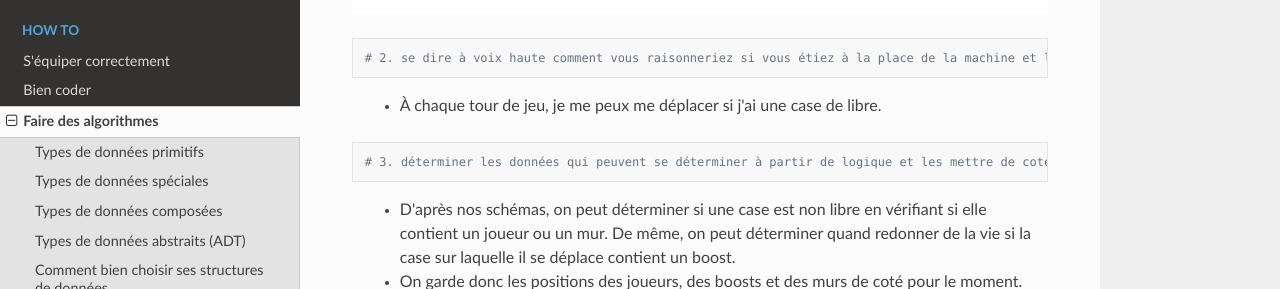
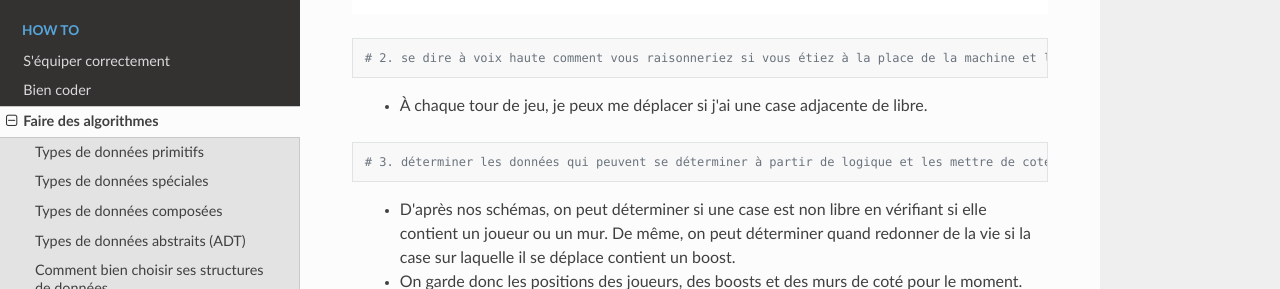
Before and after one commit to UFRCaenDiscordServer/guide-du-petit-informaticien, an MkDocs documentation site: the page built from docs/how-to/faire-des-algorithmes.md, in a window 1280 px wide and 900 px high, scrolled down 3528 px. Shown: the part 162-451 px from the top of the window. Built offline with MkDocs 1.6.1, drawn with Linux system fonts in a browser that asks for light colours; nearby versions of some CDN libraries.

Commit message:
typo fixed

````diff
--- a/docs/how-to/faire-des-algorithmes.md
+++ b/docs/how-to/faire-des-algorithmes.md
@@ -99,7 +99,7 @@ Exemple:
 ```
 # 2. se dire à voix haute comment vous raisonneriez si vous étiez à la place de la machine et l'écrire.
 ```
-> - À chaque tour de jeu, je me peux me déplacer si j'ai une case de libre.
+> - À chaque tour de jeu, je peux me déplacer si j'ai une case adjacente de libre.
 
 ```
 # 3. déterminer les données qui peuvent se déterminer à partir de logique et les mettre de coté
````
